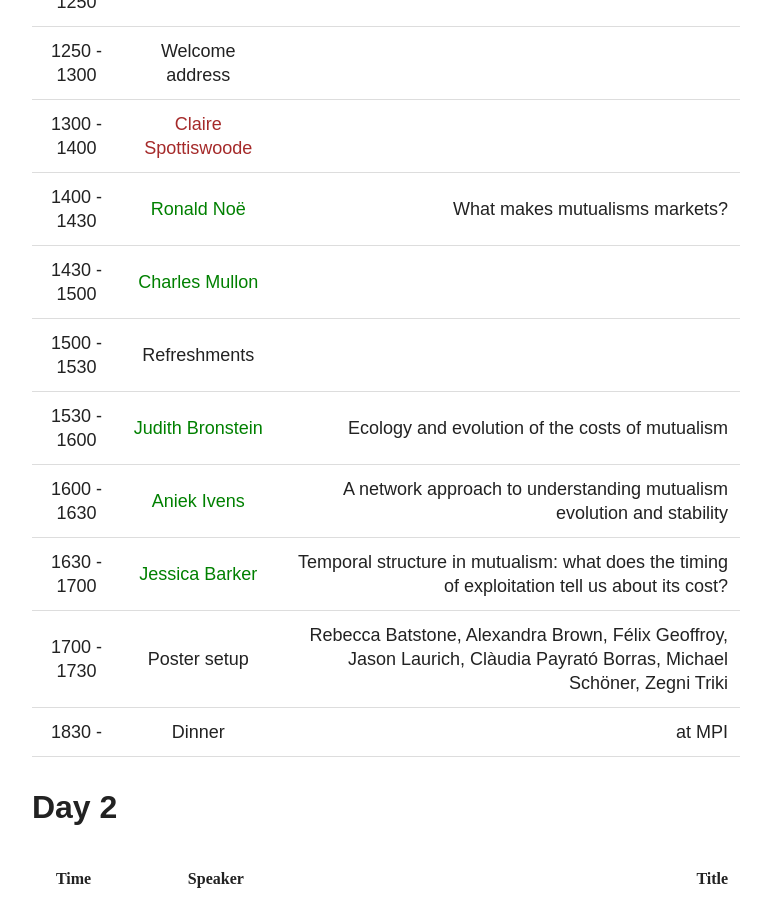
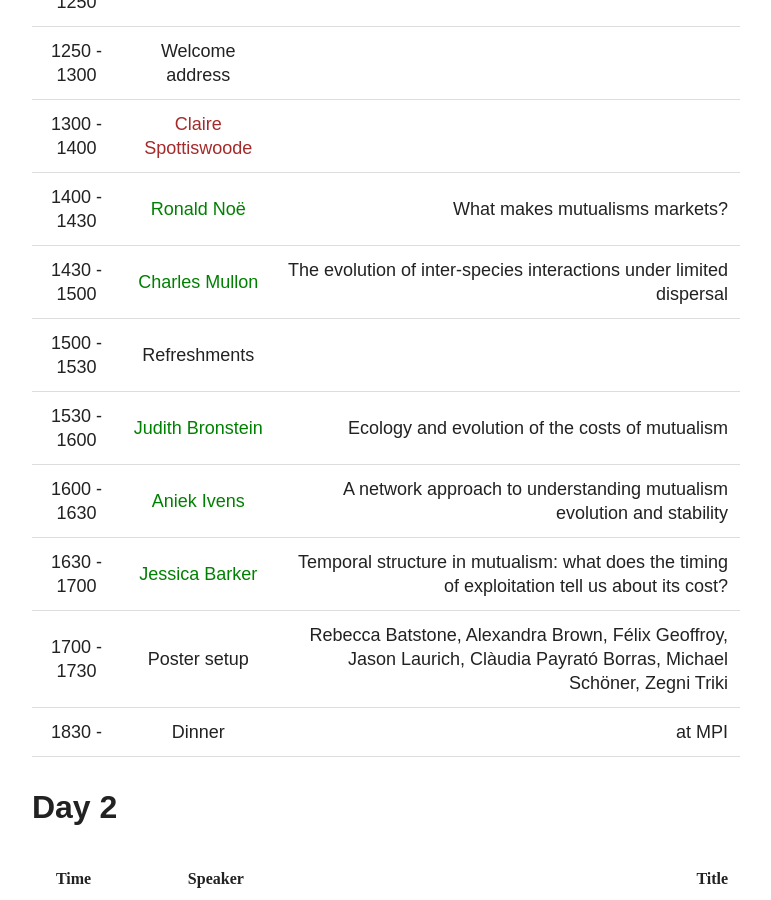
Before and after one commit to bionomics/bionomics, a Jekyll site: the page built from schedule/index.md, in a window 1280 px wide and 900 px high, scrolled down 919 px. Shown: the whole window, without its empty margins (254-1025 px from the left). Built offline with Jekyll 4.4.1, drawn with Linux system fonts in a browser that asks for light colours; nearby versions of some CDN libraries.

Commit message:
schedule

```diff
--- a/schedule/index.md
+++ b/schedule/index.md
@@ -32,7 +32,7 @@ image:
 | 1250 - 1300 | Welcome address   |    |
 | 1300 - 1400 | <a href="{{ site.url }}/articles/claire-spottiswoode/" style="color:#a52a2a;" >Claire Spottiswoode</a>   |    |
 | 1400 - 1430 | <a href="{{ site.url }}/articles/ronald-noe/" style="color:#008000;" >Ronald Noë</a>  |  What makes mutualisms markets?  |
-| 1430 - 1500 | <a href="{{ site.url }}/articles/charles-mullon/" style="color:#008000;" >Charles Mullon</a>   |    |
+| 1430 - 1500 | <a href="{{ site.url }}/articles/charles-mullon/" style="color:#008000;" >Charles Mullon</a>   |  The evolution of inter-species interactions under limited dispersal  |
 | 1500 - 1530 | Refreshments   |    |
 | 1530 - 1600 | <a href="{{ site.url }}/articles/judie-bronstein/" style="color:#008000;" >Judith Bronstein</a>  | Ecology and evolution of the costs of mutualism   |
 | 1600 - 1630 | <a href="{{ site.url }}/articles/aniek-ivens/" style="color:#008000;" >Aniek Ivens</a>   | A network approach to understanding mutualism evolution and stability   |
```
